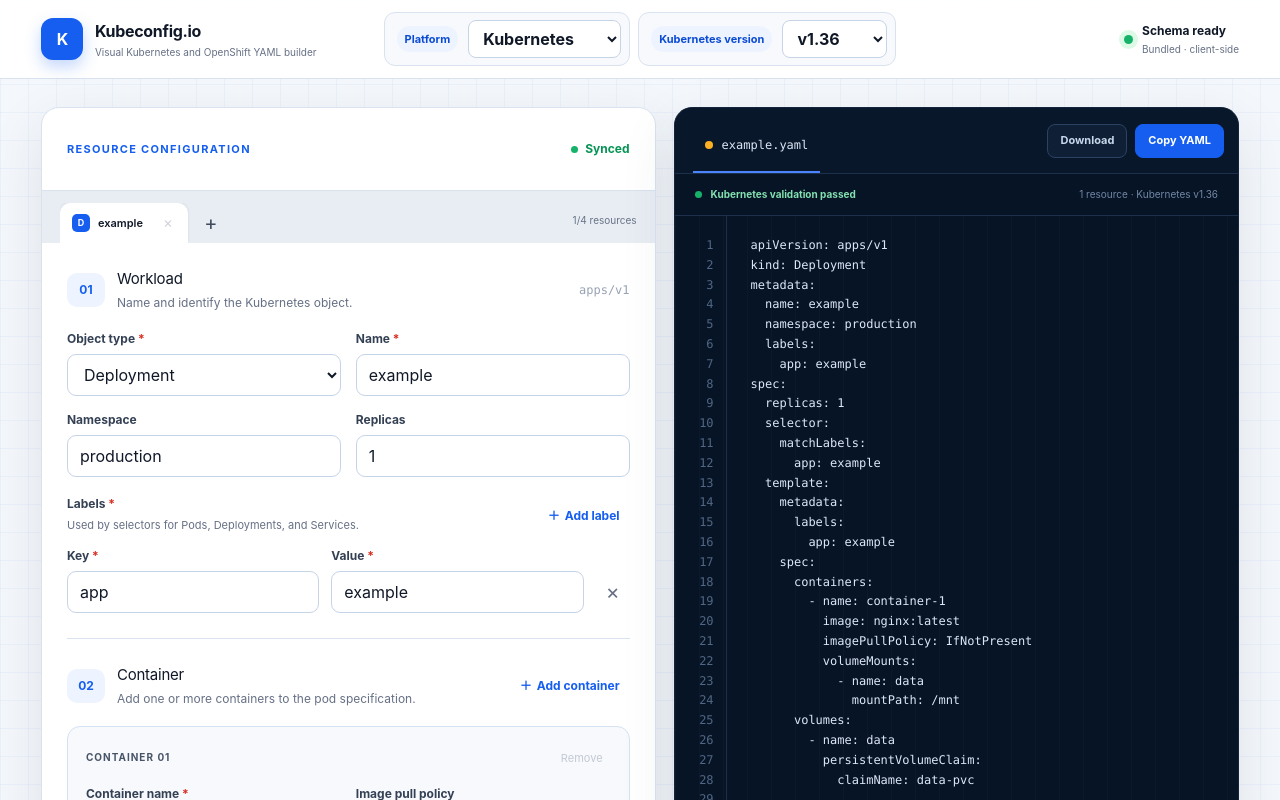
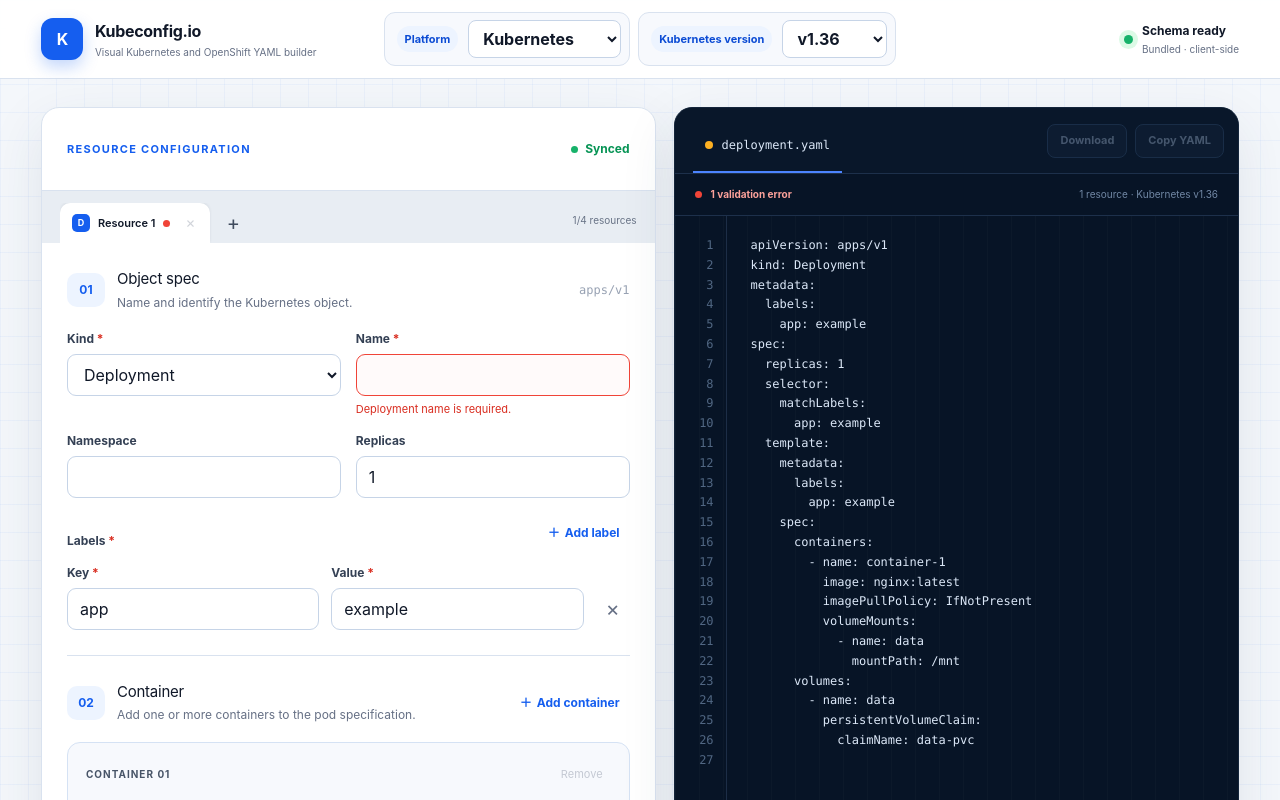
Before and after one commit to angapov/kubeconfig.io, a Next.js app: page / in a window 1280 px wide. Shown: the top 800 px of the page. Built offline with nearby package versions, Linux system fonts and the light colour scheme.

Commit message:
Refine object metadata and labels

```diff
--- a/app/page.tsx
+++ b/app/page.tsx
@@ -126,6 +126,10 @@
   return kind === "Pod" || kind === "Deployment" || kind === "Service";
 }
 
+function isDefaultLabelSet(labels: LabelField[]) {
+  return labels.length === 1 && labels[0].key === "app" && labels[0].value === "example";
+}
+
 function createDefaultLabel(id = Date.now()): LabelField {
   return { id, key: "app", value: "example" };
 }
@@ -225,8 +229,8 @@
   return {
     id,
     kind: "Deployment",
-    name: "example",
-    namespace: "production",
+    name: "",
+    namespace: "",
     labels: [createDefaultLabel(1)],
     replicas: "1",
     completions: "1",
@@ -240,7 +244,7 @@
     serviceType: "ClusterIP",
     routeHost: "",
     routePath: "",
-    routeServiceName: "example",
+    routeServiceName: "",
     routeTargetPort: "http",
     routeTlsEnabled: false,
     routeTlsTermination: "edge",
@@ -333,10 +337,10 @@
     volumes,
   } = resourceState;
   const parsedLabels = parseLabels(labels);
-  const resourceLabels = kindUsesLabels(kind) ? parsedLabels : undefined;
+  const resourceLabels = Object.keys(parsedLabels).length > 0 ? parsedLabels : undefined;
   const metadata: YamlObject = {
-    name: name || "untitled",
-    namespace: kind === "PersistentVolume" ? undefined : namespace || "default",
+    name: name.trim() || undefined,
+    namespace: kind === "PersistentVolume" ? undefined : namespace.trim() || undefined,
     labels: resourceLabels,
   };
 
@@ -781,6 +785,8 @@
               labels:
                 kindUsesLabels(nextKind) && resource.labels.length === 0
                   ? [createDefaultLabel()]
+                  : !kindUsesLabels(nextKind) && isDefaultLabelSet(resource.labels)
+                    ? []
                   : resource.labels,
               restartPolicy:
                 (nextKind === "Job" || nextKind === "CronJob") && resource.restartPolicy === "Always"
@@ -1064,14 +1070,14 @@
               <div className="section-title">
                 <span className="section-number">01</span>
                 <div>
-                  <h3>{isStorageResource ? "Storage resource" : "Workload"}</h3>
+                  <h3>{isStorageResource ? "Storage resource" : "Object spec"}</h3>
                   <p>Name and identify the {platform} object.</p>
                 </div>
                 <code>{apiVersion}</code>
               </div>
               <div className="field-grid two-col">
                 <SelectField
-                  label="Object type"
+                  label="Kind"
                   value={kind}
                   onChange={(value) => changeResourceKind(value as ResourceKind)}
                   required
@@ -1168,14 +1174,12 @@
                   />
                 )}
               </div>
-              {kindUsesLabels(kind) && (
               <div className="labels-editor">
                 <div className="labels-editor-heading">
                   <div>
                     <strong>
-                        Labels<span className="required"> *</span>
+                      Labels{kindUsesLabels(kind) && <span className="required"> *</span>}
                     </strong>
-                      <span>Used by selectors for Pods, Deployments, and Services.</span>
                   </div>
                   <button
                     className="text-action"
@@ -1226,7 +1230,6 @@
                   <span className="field-error">{validationErrors.labels}</span>
                 )}
               </div>
-              )}
             </section>
 
             {isStorageResource && (
--- a/app/validation.ts
+++ b/app/validation.ts
@@ -169,12 +169,14 @@
     errors.name = "CronJob name must be 52 characters or fewer.";
   }
   if (input.kind !== "PersistentVolume") {
-    add("namespace", validateDnsName(input.namespace, "Namespace", true));
+    if (input.namespace.trim()) {
+      add("namespace", validateDnsName(input.namespace, "Namespace", true));
+    }
   }
-  if (kindUsesLabels(input.kind)) {
-    if (input.labels.length === 0) {
-      errors.labels = "Add at least one label.";
-    }
+  if (kindUsesLabels(input.kind) && input.labels.length === 0) {
+    errors.labels = "Add at least one label.";
+  }
+  if (input.labels.length > 0) {
     const labelKeys = new Set<string>();
     input.labels.forEach((label) => {
       const key = label.key.trim();
```
Lines whose indentation alone changed are shown as unchanged.
